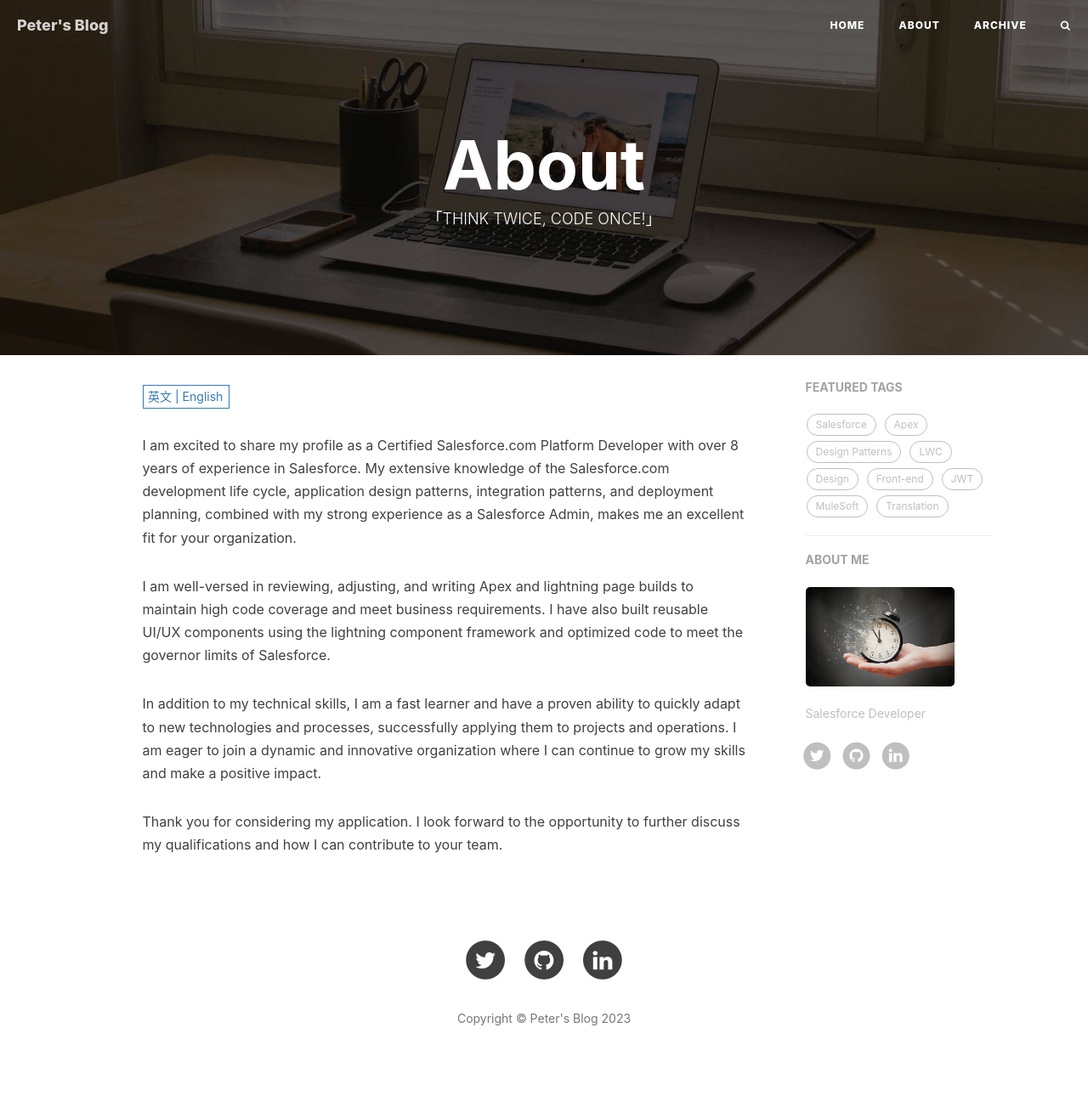
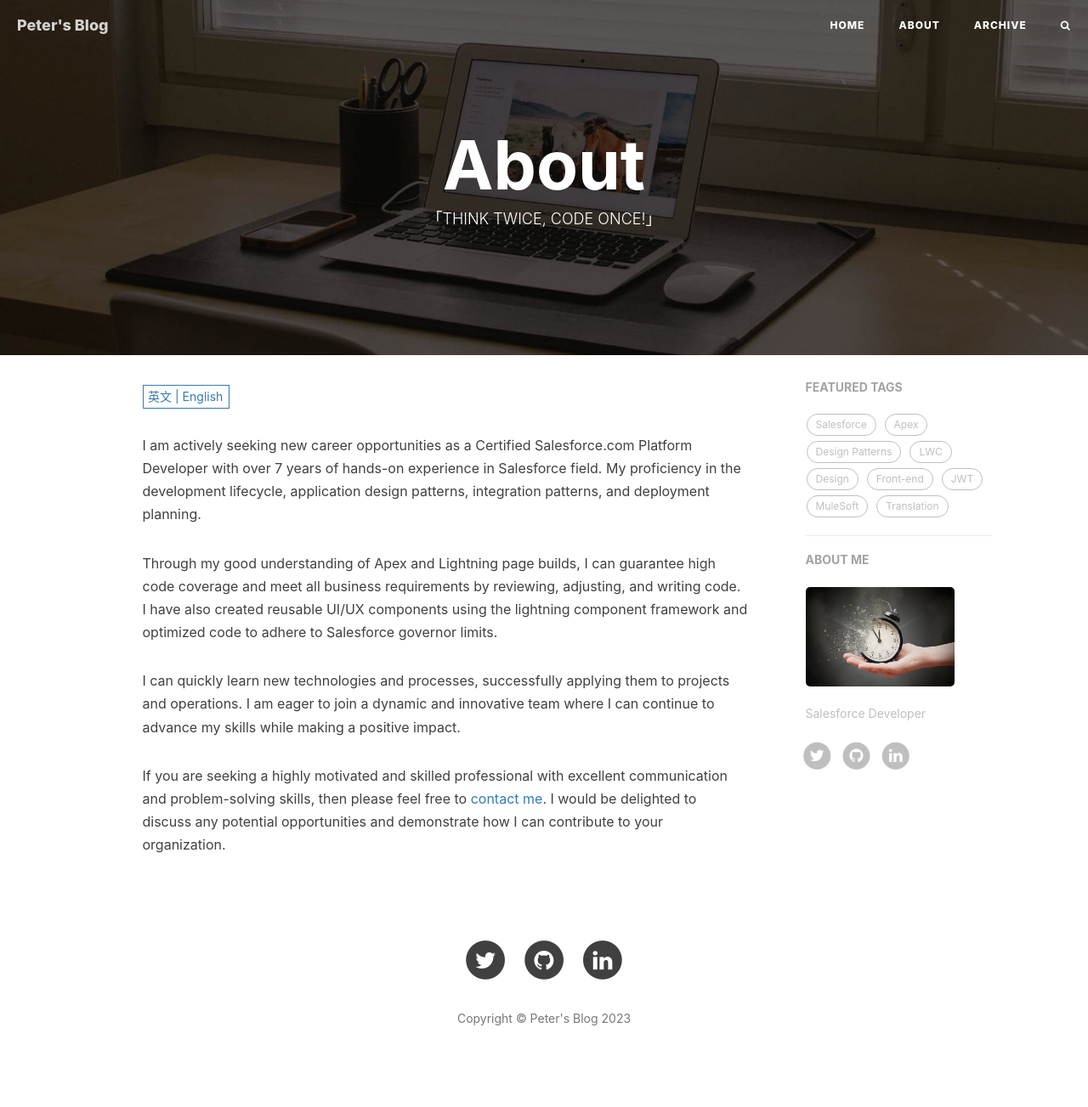
Before and after one commit to dyncan/dyncan.github.io, a Jekyll site: the page built from about.html, in a window 1280 px wide. Shown: the whole page at 85% size. Built offline with Jekyll 4.4.1, drawn with Linux system fonts in a browser that asks for light colours; nearby versions of some CDN libraries; comment, search, counter and statistics services are not loaded.

Commit message:
[self update] update about page

```diff
--- a/_includes/about/en.md
+++ b/_includes/about/en.md
@@ -1,7 +1,7 @@
-I am excited to share my profile as a Certified Salesforce.com Platform Developer with over 8 years of experience in Salesforce. My extensive knowledge of the Salesforce.com development life cycle, application design patterns, integration patterns, and deployment planning, combined with my strong experience as a Salesforce Admin, makes me an excellent fit for your organization.
+ I am actively seeking new career opportunities as a Certified Salesforce.com Platform Developer with over 7 years of hands-on experience in Salesforce field. My proficiency in the development lifecycle, application design patterns, integration patterns, and deployment planning.
 
-I am well-versed in reviewing, adjusting, and writing Apex and lightning page builds to maintain high code coverage and meet business requirements. I have also built reusable UI/UX components using the lightning component framework and optimized code to meet the governor limits of Salesforce.
+Through my good understanding of Apex and Lightning page builds, I can guarantee high code coverage and meet all business requirements by reviewing, adjusting, and writing code. I have also created reusable UI/UX components using the lightning component framework and optimized code to adhere to Salesforce governor limits.
 
-In addition to my technical skills, I am a fast learner and have a proven ability to quickly adapt to new technologies and processes, successfully applying them to projects and operations. I am eager to join a dynamic and innovative organization where I can continue to grow my skills and make a positive impact.
+I can quickly learn new technologies and processes, successfully applying them to projects and operations. I am eager to join a dynamic and innovative team where I can continue to advance my skills while making a positive impact.
 
-Thank you for considering my application. I look forward to the opportunity to further discuss my qualifications and how I can contribute to your team.
+If you are seeking a highly motivated and skilled professional with excellent communication and problem-solving skills, then please feel free to [contact me](mailto:dynckm@gmail.com). I would be delighted to discuss any potential opportunities and demonstrate how I can contribute to your organization.
```
